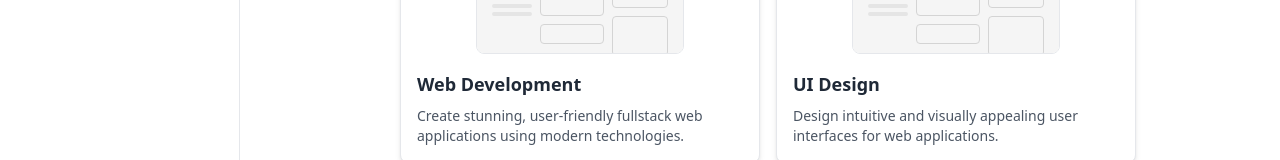
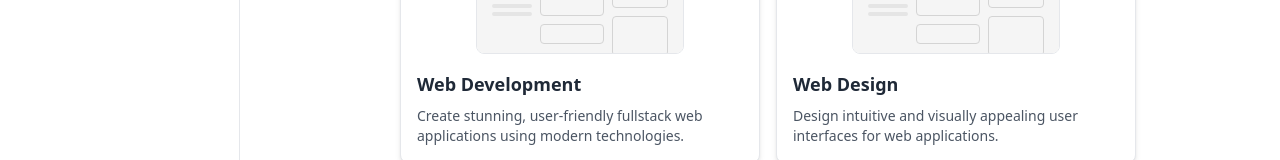
Before and after one commit to ramdhannassyirah/PortfolioV3, a Vue app: page / in a window 1280 px wide. Shown: the part 522-682 px from the top of the page. Built offline with nearby package versions, Linux system fonts and the light colour scheme.

Commit message:
Portfolio

```diff
--- a/src/components/BoardServices.vue
+++ b/src/components/BoardServices.vue
@@ -8,7 +8,7 @@ const services = [
       'Create stunning, user-friendly fullstack web applications using modern technologies.',
   },
   {
-    title: 'UI Design',
+    title: 'Web Design',
     description: 'Design intuitive and visually appealing user interfaces for web applications.',
   },
 ]
```
